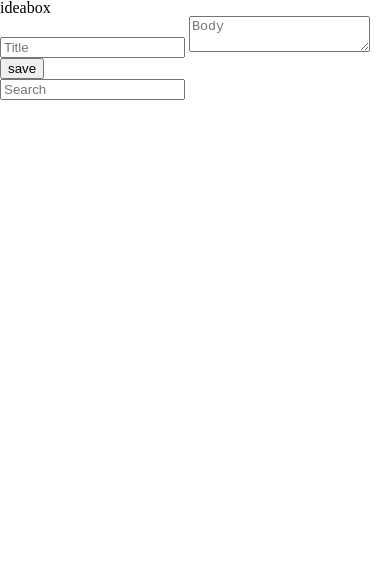
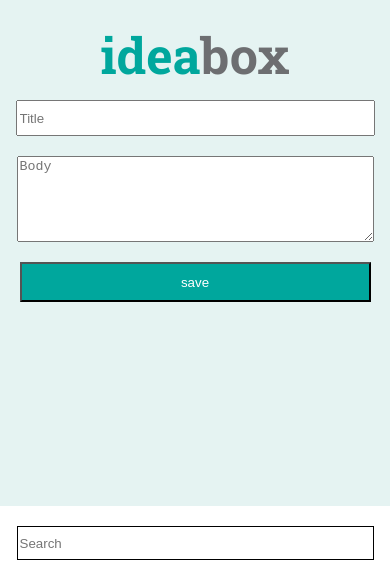
Before and after one commit to JSweet314/ideabox, a plain HTML site: page index.html in a window 390 px wide. Drawn offline with nearby package versions, Linux system fonts and the light colour scheme; files that its build step writes are made by us from their sources.

Commit message:
Complete base mobile styling.
Need to tweak some positioning and sizing to shore up with the comp but base styling is functional enough to start adding content to the page with javascript and continue styling from there.

```diff
--- a/index.html
+++ b/index.html
@@ -3,8 +3,8 @@
 <head>
   <meta name="viewport" content="width=device-width, initial-scale=1"/>
   <link href="https://fonts.googleapis.com/css?family=Open+Sans|Roboto+Slab:700" rel="stylesheet"/>
-  <link rel="stylesheet" type="text/css" href="reset.css"/>
-  <link rel="stylesheet" type="text/css" href="style.css"/>
+  <link rel="stylesheet" type="text/css" href="stylesheets/reset.css"/>
+  <link rel="stylesheet" type="text/css" href="stylesheets/style.css"/>
   <title>Ideabox</title>
 </head>
 <body>
@@ -23,6 +23,7 @@
     <input type="text" class="search-box" placeholder="Search"/>
   </main>
   <script src="http://ajax.googleapis.com/ajax/libs/jquery/3.2.1/jquery.min.js"></script>
+  <script>window.jQuery || document.write('<script src="jquery-3.2.1.min.js"><\/script>')</script>
   <script type="text/javascript" src="scripts/ideabox.js"></script>
 </body>
 </html>
--- a/stylesheets/style.css
+++ b/stylesheets/style.css
@@ -1,5 +1,6 @@
 html {
   font-size: 10px;
+  box-sizing:border-box;
 }
 
 header {
@@ -10,21 +11,39 @@ header {
 
 h1 {
   font-size: 5rem;
-  color: #6d6e71
-  margin: auto;
+  color: #6d6e71;
   text-align: center;
+  padding: 3rem 0 0 0;
 }
 
 span {
   color: #00a79d
 }
 
+textarea,
 button,
 input {
   display: block;
 }
 
+textarea,
+button,
+input {
+  width: 90%;
+  height: 3rem;
+  margin: 2rem auto;
+}
+
+textarea {
+  height: 8rem;
+}
+
 button {
   background-color: #00a79d;
   color: #ffffff;
+  height: 4rem;
 }
+
+.search-box {
+  border: 1px solid black;
+}
```
